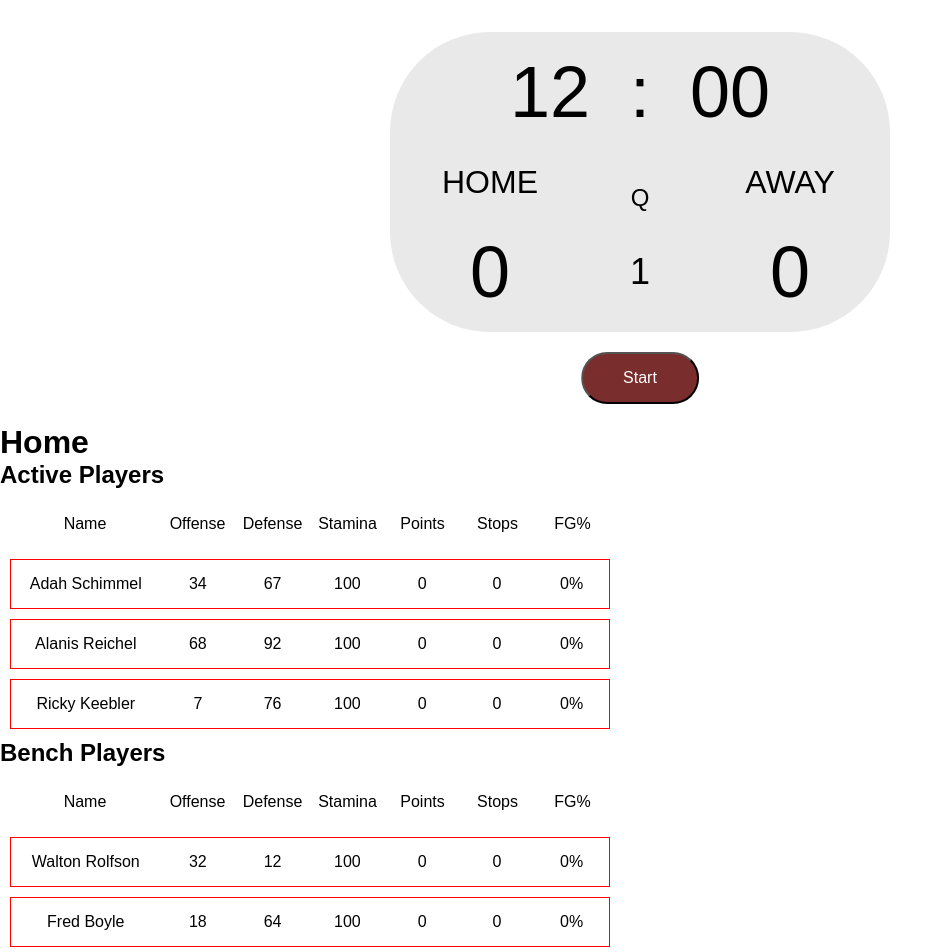
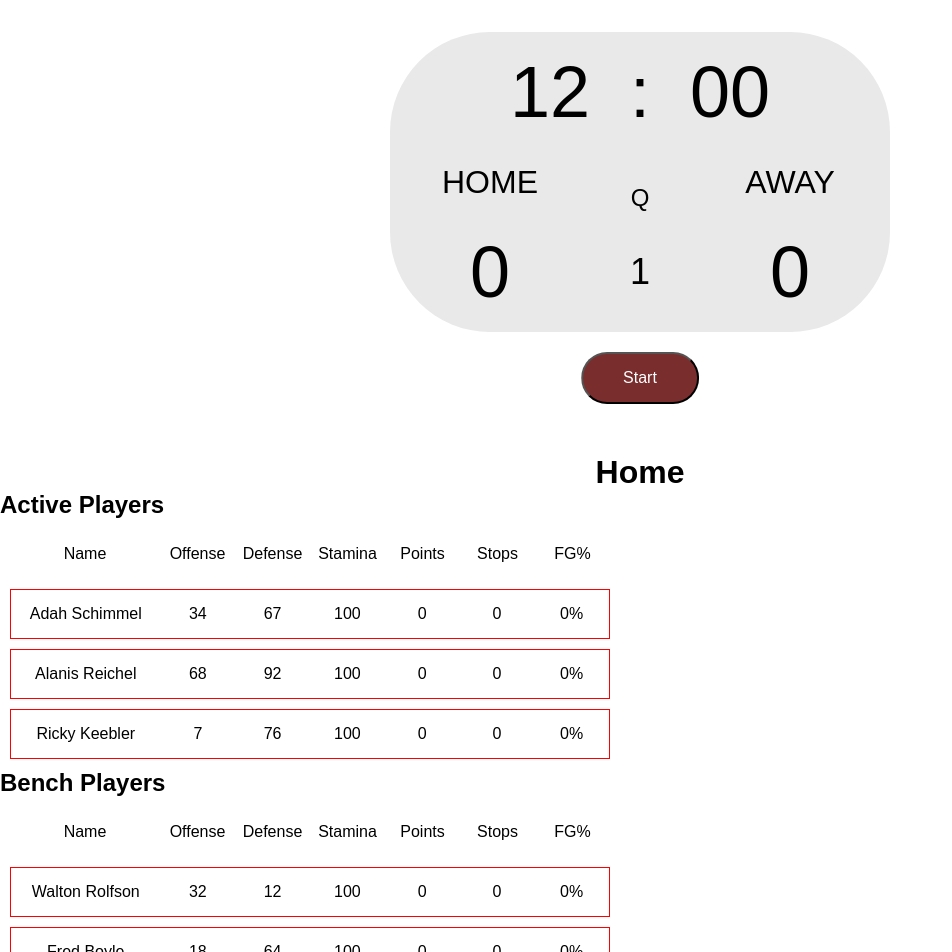
Before and after one commit to ellymaimon/coach-corner-react, a React (Create React App) app: page / in a window 1280 px wide. Shown: the top 952 px of the page, without its empty margins (0-952 px from the left). Built offline with nearby package versions, Linux system fonts and the light colour scheme.

Commit message:
Add heading styles

```diff
--- a/src/game/Boxscore.css
+++ b/src/game/Boxscore.css
@@ -1,3 +1,12 @@
 .boxscore {
   margin-top: 20px;
 }
+
+.boxscore-home,
+.boxscore-away {
+  margin-top: 50px;
+}
+
+.boxscore-heading {
+  text-align: center;
+}
```
